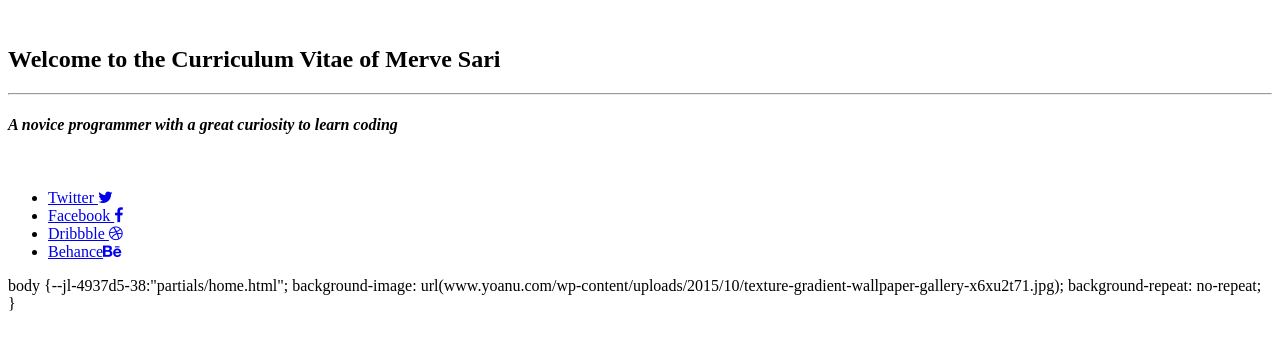
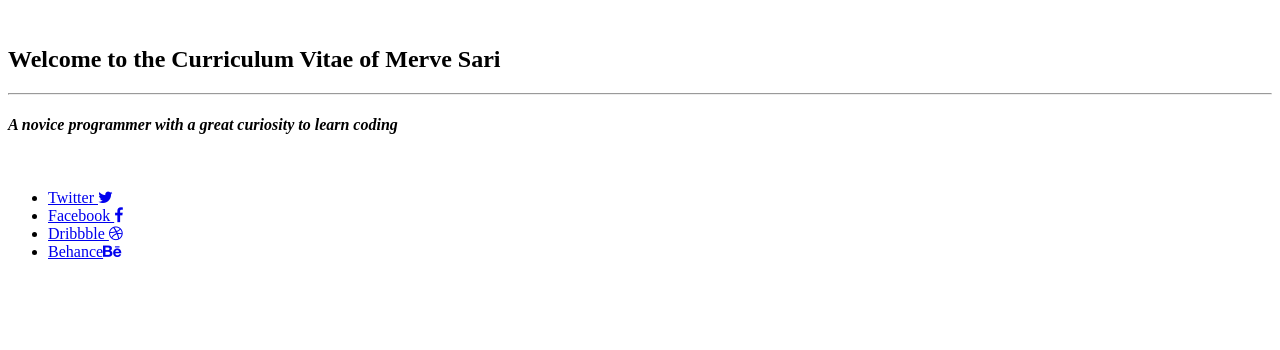
Before and after one commit to Merv015/CV, a plain HTML site: page partials/home.html in a window 1280 px wide. Drawn offline with Linux system fonts and the light colour scheme.

Commit message:
Update home.html

```diff
--- a/partials/home.html
+++ b/partials/home.html
@@ -34,9 +34,3 @@
 <p></p>
 <p></p>
 </div
-<style type="text/css">
-body {
-background-image: url(www.yoanu.com/wp-content/uploads/2015/10/texture-gradient-wallpaper-gallery-x6xu2t71.jpg);
-background-repeat: no-repeat;
-}
-</style>
```
